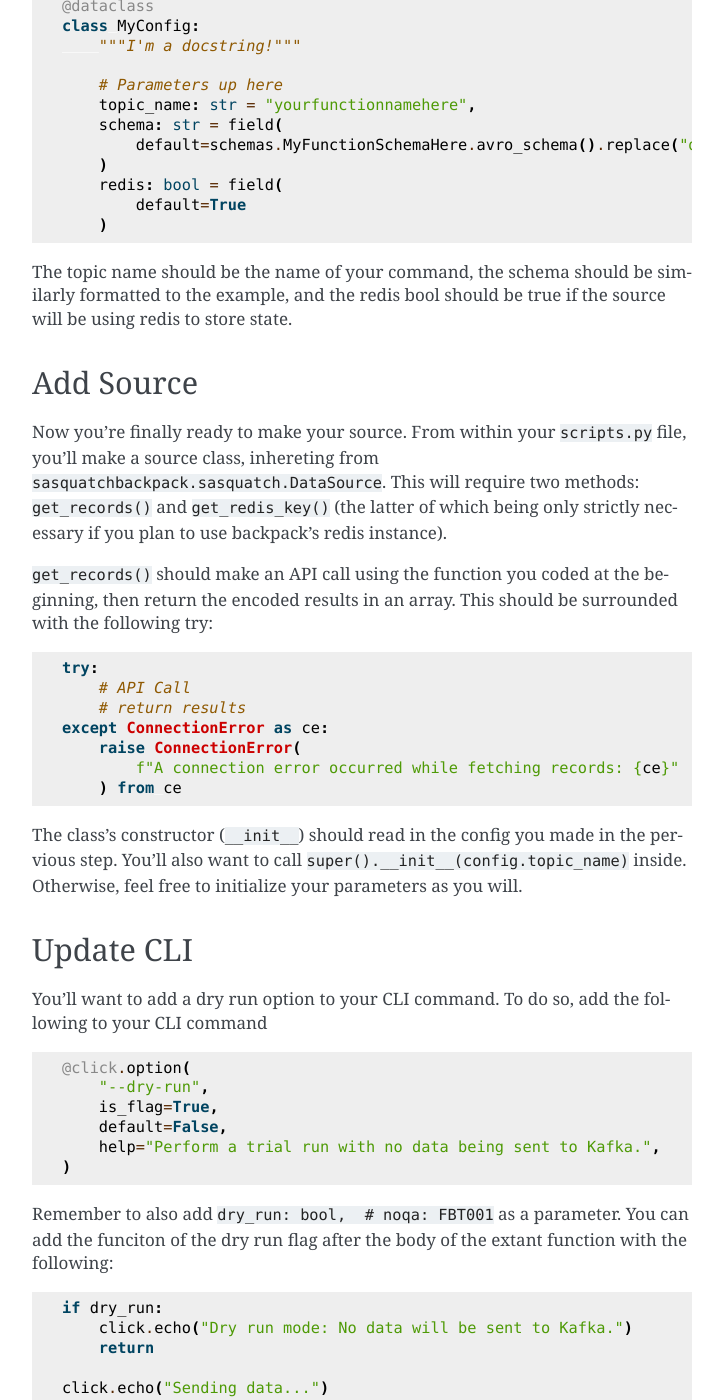
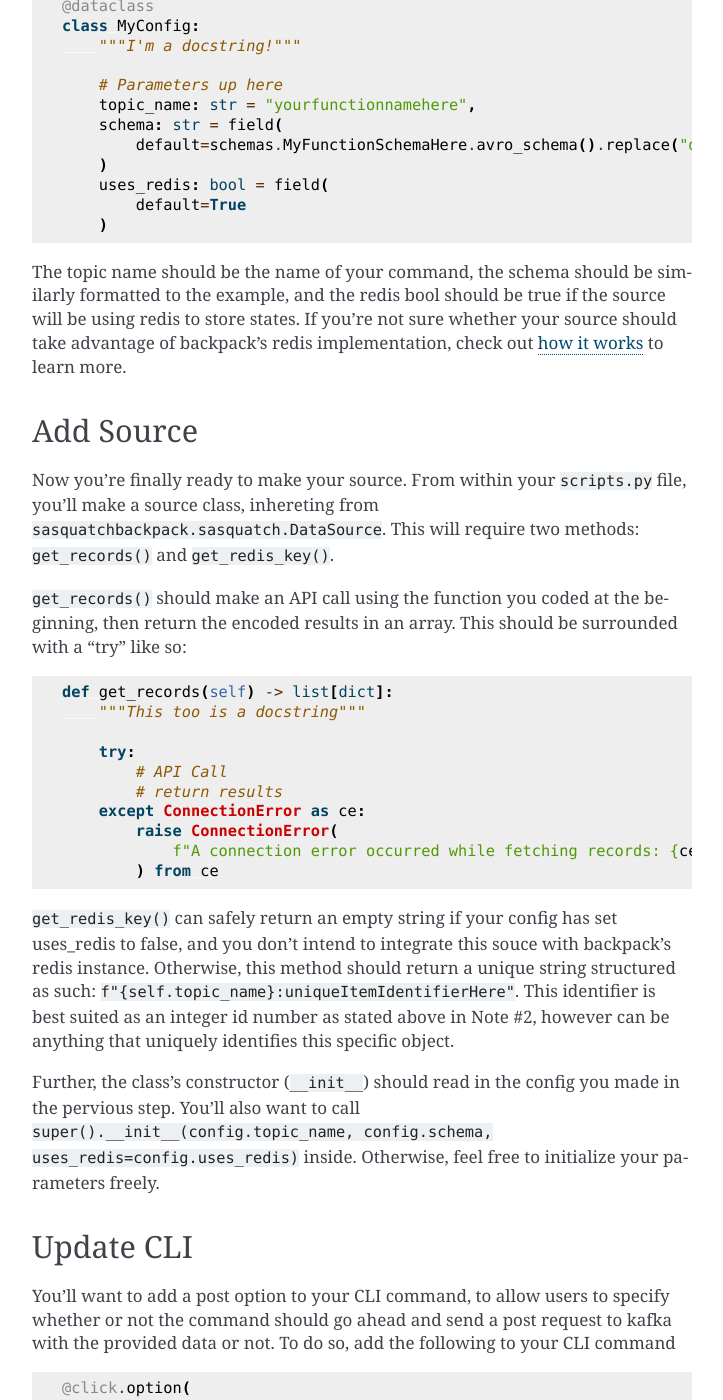
Before and after one commit to lsst-sqre/sasquatch-backpack, a Sphinx documentation site: the page built from docs/dev/add_apis.rst, in a window 1280 px wide and 1400 px high, scrolled down 3569 px. Shown: the whole window, without its empty margins (388-1111 px from the left). Built offline with Sphinx 7.4.7, drawn with Linux system fonts in a browser that asks for light colours; pages that are not in the unit, such as notebooks, are missing from menus; some of the changed text lies outside the part shown.

Commit message:
Complete add_apis revision

```diff
--- a/docs/dev/add_apis.rst
+++ b/docs/dev/add_apis.rst
@@ -129,7 +129,7 @@ These will be replaced with their actual values later on when the file is parsed
 Add configs
 ===========
 Going back to your ``scripts.py`` file, you'll want to add a dataclass for each API call you're making.
-Make sure to include all of the relevant parameters that you'll need to make that call, as well as a reference to that specific schema, a topic name, and a redis boolean.
+Make sure to include all of the relevant parameters that you'll need to make that call, as well as a reference to that specific schema, a topic name, and a uses_redis boolean.
 
 .. code-block:: python
 
@@ -145,77 +145,95 @@ Make sure to include all of the relevant parameters that you'll need to make tha
         schema: str = field(
             default=schemas.MyFunctionSchemaHere.avro_schema().replace("double", "float")
         )
-        redis: bool = field(
+        uses_redis: bool = field(
             default=True
         )
 
 The topic name should be the name of your command,
 the schema should be similarly formatted to the example, and
-the redis bool should be true if the source will be using redis to store state.
+the redis bool should be true if the source will be using redis to store states. If you're not sure whether your source should take advantage of backpack's redis implementation, check out `how it works <./redis.html>`__ to learn more.
 
 Add Source
 ==========
 Now you're finally ready to make your source. From within your ``scripts.py`` file, you'll make a source class, inhereting from ``sasquatchbackpack.sasquatch.DataSource``. This will require two methods:
-``get_records()`` and ``get_redis_key()`` (the latter of which being only strictly necessary if you plan to use backpack's redis instance).
+``get_records()`` and ``get_redis_key()``.
 
 ``get_records()`` should make an API call using the function you coded at the beginning, then return the encoded results in an array.
-This should be surrounded with the following try:
+This should be surrounded with a "try" like so:
 
 .. code-block:: python
 
-    try:
-        # API Call
-        # return results
-    except ConnectionError as ce:
-        raise ConnectionError(
-            f"A connection error occurred while fetching records: {ce}"
-        ) from ce
+    def get_records(self) -> list[dict]:
+        """This too is a docstring"""
 
+        try:
+            # API Call
+            # return results
+        except ConnectionError as ce:
+            raise ConnectionError(
+                f"A connection error occurred while fetching records: {ce}"
+            ) from ce
 
-The class's constructor (``__init__``) should read in the config you made in the pervious step.
-You'll also want to call ``super().__init__(config.topic_name)`` inside. Otherwise, feel free to initialize your parameters as you will.
+``get_redis_key()`` can safely return an empty string if your config has set uses_redis to false, and you don't intend to integrate this souce with backpack's redis instance. Otherwise, this method should return a unique string structured as such: ``f"{self.topic_name}:uniqueItemIdentifierHere"``. This identifier is best suited as an integer id number as stated above in Note #2, however can be anything that uniquely identifies this specific object.
+
+Further, the class's constructor (``__init__``) should read in the config you made in the pervious step.
+You'll also want to call ``super().__init__(config.topic_name, config.schema, uses_redis=config.uses_redis)`` inside. Otherwise, feel free to initialize your parameters freely.
 
 Update CLI
 ==========
-You'll want to add a dry run option to your CLI command. To do so, add the following to your CLI command
+You'll want to add a post option to your CLI command, to allow users to specify whether or not the command should go ahead and send a post request to kafka with the provided data or not. To do so, add the following to your CLI command
 
 .. code-block:: python
 
     @click.option(
-        "--dry-run",
+        "--post",
         is_flag=True,
         default=False,
-        help="Perform a trial run with no data being sent to Kafka.",
+        help=(
+            "Allows the user to specify that the API output should be "
+            "posted to kafka"
+        ),
     )
 
 
-Remember to also add ``dry_run: bool,  # noqa: FBT001`` as a parameter.
-You can add the funciton of the dry run flag after the body of the extant function with the following:
+Remember to also add ``post: bool,  # noqa: FBT001`` as a parameter.
+You can add the funciton of the post flag after the body of the extant function with the following:
 
 .. code-block:: python
 
-    if dry_run:
-        click.echo("Dry run mode: No data will be sent to Kafka.")
+    click.echo(
+        f"Querying USGS with post mode {'enabled' if post else 'disabled'}..."
+    )
+    #Query
+    if not post:
+        click.echo("Post mode is disabled: No data will be sent to Kafka.")
         return
 
-    click.echo("Sending data...")
+    click.echo("Post mode enabled: Sending data...")
 
 To actually send the data, simply import and instantiate the config and source objects you made in your
-``src/sasquatchbackpack/scripts`` file. Then, import ``sasquatchbackpack.sasquatch`` and add the following:
+``scripts.py`` file. Then, import ``sasquatchbackpack.sasquatch`` and add the following:
 
 .. code-block:: python
 
+    # the params here should already exist, as you're implementing this
+    # into the CLI command you've already made!
+    config = scripts.MyConfigHere(params)
+    source = scripts.MySourceHere(config)
     backpack_dispatcher = sasquatch.BackpackDispatcher(
-        source, sasquatch.DispatcherConfig()
+        source
     )
-    result = backpack_dispatcher.post()
+
+    result, records = backpack_dispatcher.post()
 
     if "Error" in result:
         click.secho(result, fg="red")
+    elif "Warning" in result:
+        click.secho(result, fg="yellow")
     else:
         click.secho("Data successfully sent!", fg="green")
 
-Note that the ``source`` object is simply the source you just instantiated.
+The records returned from the post command are the ones that the command sent. They're very helpful for giving user feedback in the CLI!
 
 Test it!
 ========
--- a/docs/dev/index.rst
+++ b/docs/dev/index.rst
@@ -10,6 +10,7 @@ Learn how to contribute to the sasquatch-backpack open source project.
    :caption: Guides
 
    add_apis
+   redis
    development
    release
 
--- /dev/null
+++ b/docs/dev/redis.rst
@@ -0,0 +1,5 @@
+##############
+Redis Backpack
+##############
+
+This page outlines how sasquatch backpack uses redis.
```
